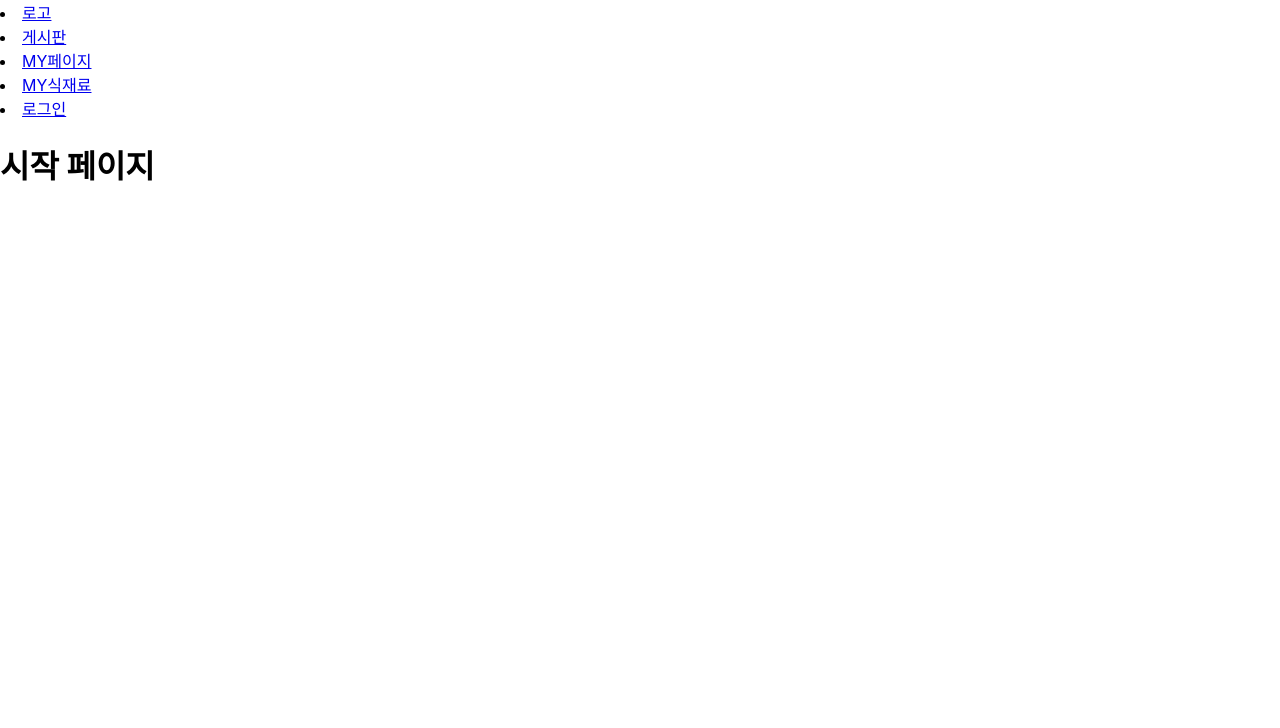
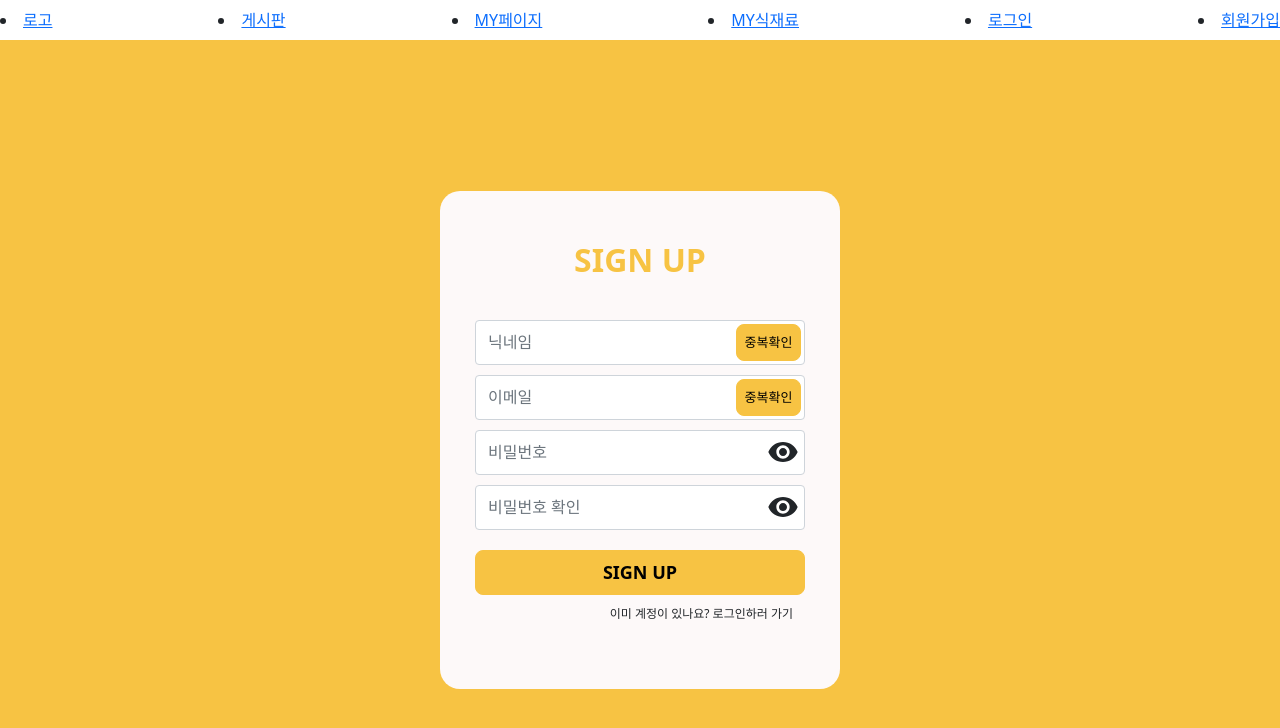
Before and after one commit to lewns2/HANZOOM, a React (Create React App) app in the folder frontend/: page /signup in a window 1280 px wide. Before the commit this address led to /main. Shown: the top 728 px of the page. Built offline with nearby package versions, Linux system fonts and the light colour scheme.

Commit message:
add : designed signup page
- 회원가입 페이지 디자인
- 회원가입 페이지 라우팅 설정
- package.json 필요 라이브러리 추가

```diff
--- a/frontend/src/components/Navbar.jsx
+++ b/frontend/src/components/Navbar.jsx
@@ -1,13 +1,26 @@
 import { Link } from 'react-router-dom';
 
 export const Navbar = () => {
-    return (
-        <div className="navbar">
-            <li><Link to= "/main">로고</Link></li>
-            <li><Link to= "/board">게시판</Link></li>
-            <li><Link to= "/my-food-ingredients">MY페이지</Link></li>
-            <li><Link to= "/my-page">MY식재료</Link></li>
-            <li><Link to= "/main">로그인</Link></li>
-        </div>
-    );
+  return (
+    <div className="navbar">
+      <li>
+        <Link to="/main">로고</Link>
+      </li>
+      <li>
+        <Link to="/board">게시판</Link>
+      </li>
+      <li>
+        <Link to="/my-food-ingredients">MY페이지</Link>
+      </li>
+      <li>
+        <Link to="/my-page">MY식재료</Link>
+      </li>
+      <li>
+        <Link to="/main">로그인</Link>
+      </li>
+      <li>
+        <Link to="/signup">회원가입</Link>
+      </li>
+    </div>
+  );
 };
--- /dev/null
+++ b/frontend/src/components/User/SignUp/SignUpForm.jsx
@@ -0,0 +1,36 @@
+import VisibilityIcon from '@mui/icons-material/Visibility';
+// import VisibilityOffIcon from '@mui/icons-material/VisibilityOff';
+
+export const SignUpForm = () => {
+  return (
+    <>
+      <section className="container">
+        <div className="row">
+          <h2 className="title text-center">SIGN UP</h2>
+          <div className="formInput">
+            <input className="form-control nickName" type="text" placeholder="닉네임" />
+            <button className="checkBtn">중복확인</button>
+          </div>
+          <div className="formInput">
+            <input className="form-control" type="text" placeholder="이메일" />
+            <button className="checkBtn">중복확인</button>
+          </div>
+          <div className="formInput">
+            <input className="form-control" type="password" placeholder="비밀번호" />
+            <span className="visibleIcon">
+              <VisibilityIcon style={{ fontSize: '32px' }} />
+            </span>
+          </div>
+          <div className="formInput">
+            <input className="form-control" type="password" placeholder="비밀번호 확인" />
+            <span className="visibleIcon">
+              <VisibilityIcon style={{ fontSize: '32px' }} />
+            </span>
+          </div>
+          <button className="signUpBtn">SIGN UP</button>
+          <p className="loginExplain">이미 계정이 있나요? 로그인하러 가기</p>
+        </div>
+      </section>
+    </>
+  );
+};
--- a/frontend/src/index.js
+++ b/frontend/src/index.js
@@ -4,11 +4,14 @@ import './index.css';
 import App from './App';
 import reportWebVitals from './reportWebVitals';
 
+import '../node_modules/bootstrap/dist/css/bootstrap.min.css';
+import '../node_modules/bootstrap/dist/js/bootstrap.js';
+
 const root = ReactDOM.createRoot(document.getElementById('root'));
 root.render(
   <React.StrictMode>
     <App />
-  </React.StrictMode>
+  </React.StrictMode>,
 );
 
 // If you want to start measuring performance in your app, pass a function
--- a/frontend/src/pages/Routing.jsx
+++ b/frontend/src/pages/Routing.jsx
@@ -2,21 +2,23 @@ import { Main } from './Main';
 import { Board } from './Board';
 import { MyFoodIngredients } from './MyFoodIngredients';
 import { MyPage } from './MyPage';
+import { SignUp } from './User/SignUp';
 
-import {Navbar} from '../components/Navbar';
+import { Navbar } from '../components/Navbar';
 
 import { Route, Routes, Navigate, BrowserRouter } from 'react-router-dom';
 
 export const Routing = () => {
   return (
     <BrowserRouter>
-        <Navbar/>
+      <Navbar />
       <Routes>
         <Route path="/main" element={<Main />} />
         <Route path="/board" element={<Board />} />
         <Route path="/my-food-ingredients" element={<MyFoodIngredients />} />
         <Route path="/my-page" element={<MyPage />} />
         <Route path="*" element={<Navigate replace to="/main" />} />
+        <Route path="/signup" element={<SignUp />} />
       </Routes>
     </BrowserRouter>
   );
--- /dev/null
+++ b/frontend/src/pages/User/SignUp.jsx
@@ -0,0 +1,15 @@
+import { SignUpForm } from '../../components/User/SignUp/SignUpForm';
+
+import './SignUp.scss';
+
+export const SignUp = () => {
+  return (
+    <>
+      <section className="signUpWrap d-flex justify-content-center">
+        <div className="formWrap">
+          <SignUpForm />
+        </div>
+      </section>
+    </>
+  );
+};
--- /dev/null
+++ b/frontend/src/pages/User/SignUp.scss
@@ -0,0 +1,66 @@
+.signUpWrap {
+  background-color: #f7c343;
+  height: 100vh;
+
+  // display: table-cell;
+  // vertical-align: middle;
+  display: flex;
+  align-items: center;
+
+  .formWrap {
+    background-color: #fdf9f9;
+    // width: 25%;
+    width: 400px;
+    // height: 40%;
+    padding: 50px 35px;
+    border-radius: 20px;
+  }
+  .title {
+    color: #f7c343;
+    font-weight: 600;
+    margin-bottom: 40px;
+  }
+  .form-control {
+    margin-bottom: 10px;
+    height: 45px;
+  }
+
+  .formInput {
+    position: relative;
+    padding: 0;
+  }
+
+  .checkBtn {
+    font-size: 13px;
+    background-color: #f7c343;
+    border: 1px solid #f7c343;
+    border-radius: 8px;
+    width: 65px;
+    position: absolute;
+    top: 4px;
+    right: 4px;
+    padding: 8px 0;
+  }
+
+  .visibleIcon {
+    position: absolute;
+    top: 6px;
+    right: 6px;
+    cursor: pointer;
+  }
+
+  .signUpBtn {
+    font-size: 18px;
+    font-weight: bolder;
+    background-color: #f7c343;
+    border: 1px solid #f7c343;
+    border-radius: 8px;
+    padding: 8px 0;
+    margin: 10px 0;
+  }
+
+  .loginExplain {
+    font-size: 12px;
+    text-align: right;
+  }
+}
```
Also changed, not shown: frontend/package.json (+7 -0 lines). Lines whose indentation alone changed are shown as unchanged.
